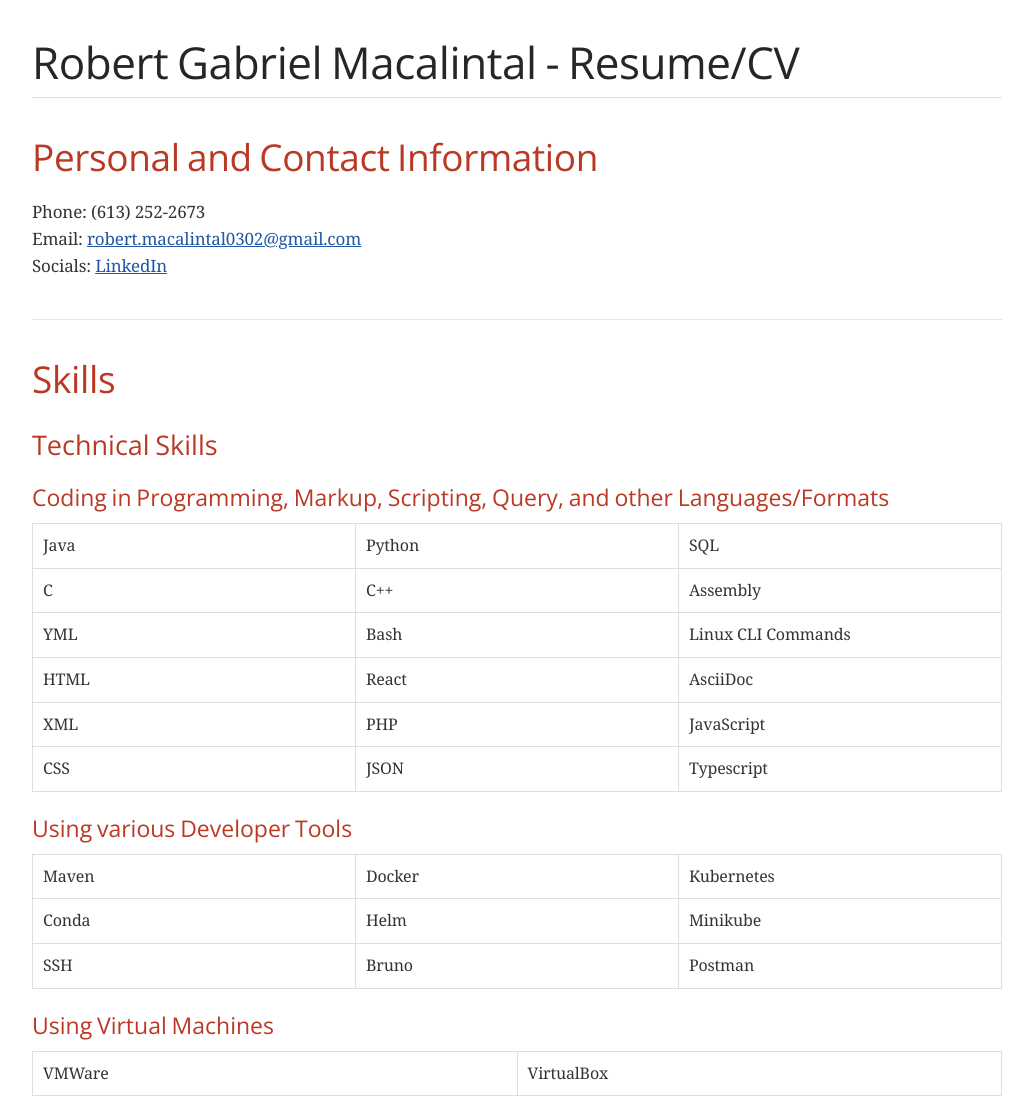
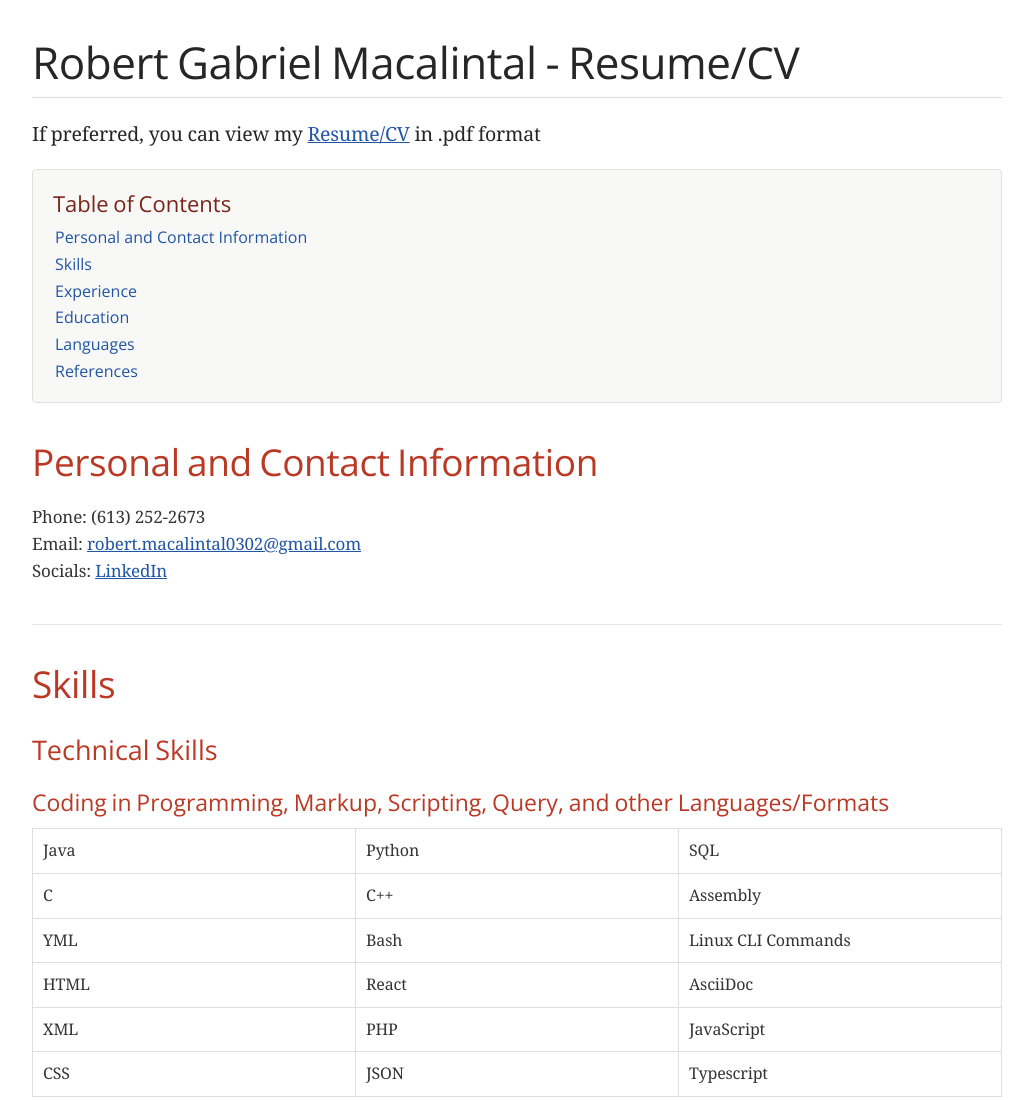
Before and after one commit to rgmacalintal/resume, a plain HTML site: page index.html in a window 1280 px wide. Shown: the top 1100 px of the page, without its empty margins (123-1156 px from the left). Drawn offline with nearby package versions, Linux system fonts and the light colour scheme; a web font is replaced by a local one.

Commit message:
deploy: fd6a7b0cc4e3f7e7fffd507bdb60b1cfd71bc542

```diff
--- a/index.html
+++ b/index.html
@@ -443,6 +443,24 @@ body.book #toc,body.book #preamble,body.book h1.sect0,body.book .sect1>h2{page-b
 <h1>Robert Gabriel Macalintal - Resume/CV</h1>
 </div>
 <div id="content">
+<div id="preamble">
+<div class="sectionbody">
+<div class="paragraph">
+<p>If preferred, you can view my <a href="files/RobertMacalintal_Resume.pdf">Resume/CV</a> in .pdf format</p>
+</div>
+</div>
+<div id="toc" class="toc">
+<div id="toctitle">Table of Contents</div>
+<ul class="sectlevel1">
+<li><a href="#_personal_and_contact_information">Personal and Contact Information</a></li>
+<li><a href="#_skills">Skills</a></li>
+<li><a href="#_experience">Experience</a></li>
+<li><a href="#_education">Education</a></li>
+<li><a href="#_languages">Languages</a></li>
+<li><a href="#_references">References</a></li>
+</ul>
+</div>
+</div>
 <div class="sect1">
 <h2 id="_personal_and_contact_information">Personal and Contact Information</h2>
 <div class="sectionbody">
@@ -861,7 +879,7 @@ Algonquin College<br>
 </div>
 <div id="footer">
 <div id="footer-text">
-Last updated 2024-10-13 02:24:44 UTC
+Last updated 2024-10-13 02:26:48 UTC
 </div>
 </div>
 </body>
```
